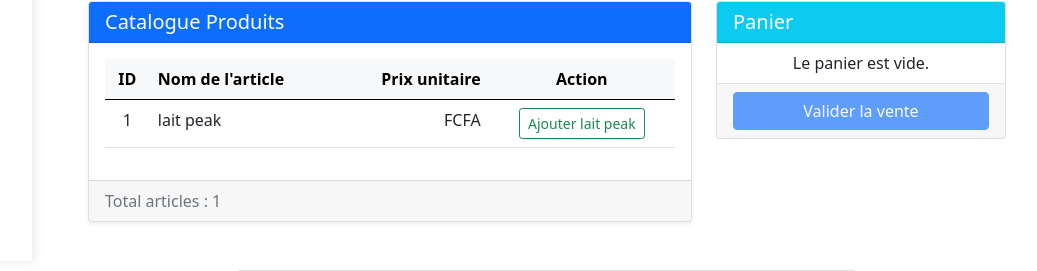
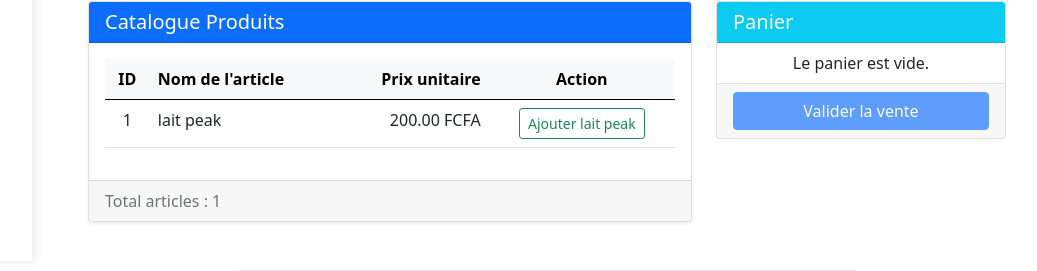
Before and after one commit to CrepinAradjo228/R-TECH, a Django app: page /ventes/ in a window 1280 px wide. Shown: the part 539-810 px from the top of the page, without its empty margins (218-1255 px from the left). Run offline with Django 5.2, Linux system fonts and the light colour scheme; data comes from the database, SQL or seed files in the repository; both versions use the stored data as it was after the commit; some libraries are stand-ins or nearby versions.

Commit message:
Changement des viexs

```diff
--- a/SmartBiz_Manager/templates/gestion_vente/index.html
+++ b/SmartBiz_Manager/templates/gestion_vente/index.html
@@ -71,7 +71,7 @@
                   <tr>
                     <td class="text-center">{{ article.id }}</td>
                     <td>{{ article.nom }}</td>
-                    <td class="text-end">{{ article.prix }} FCFA</td>
+                    <td class="text-end">{{ article.prix_unitaire }} FCFA</td>
                     <td class="text-center">
                       <a href="{% url 'ajouter_au_panier' article.id %}" class="btn btn-outline-success btn-sm">
                         Ajouter {{ article.nom }}
--- a/SmartBiz_Manager/views.py
+++ b/SmartBiz_Manager/views.py
@@ -49,7 +49,7 @@ def ajouter_au_panier(request, article_id):
 
     request.session['panier'] = panier
     messages.success(request, f"Article {article.nom} ajouté au panier.")
-    return redirect('index')
+    return redirect('ventes')
 
 
 # Afficher le panier
```
Also changed, not shown: db.sqlite3.
